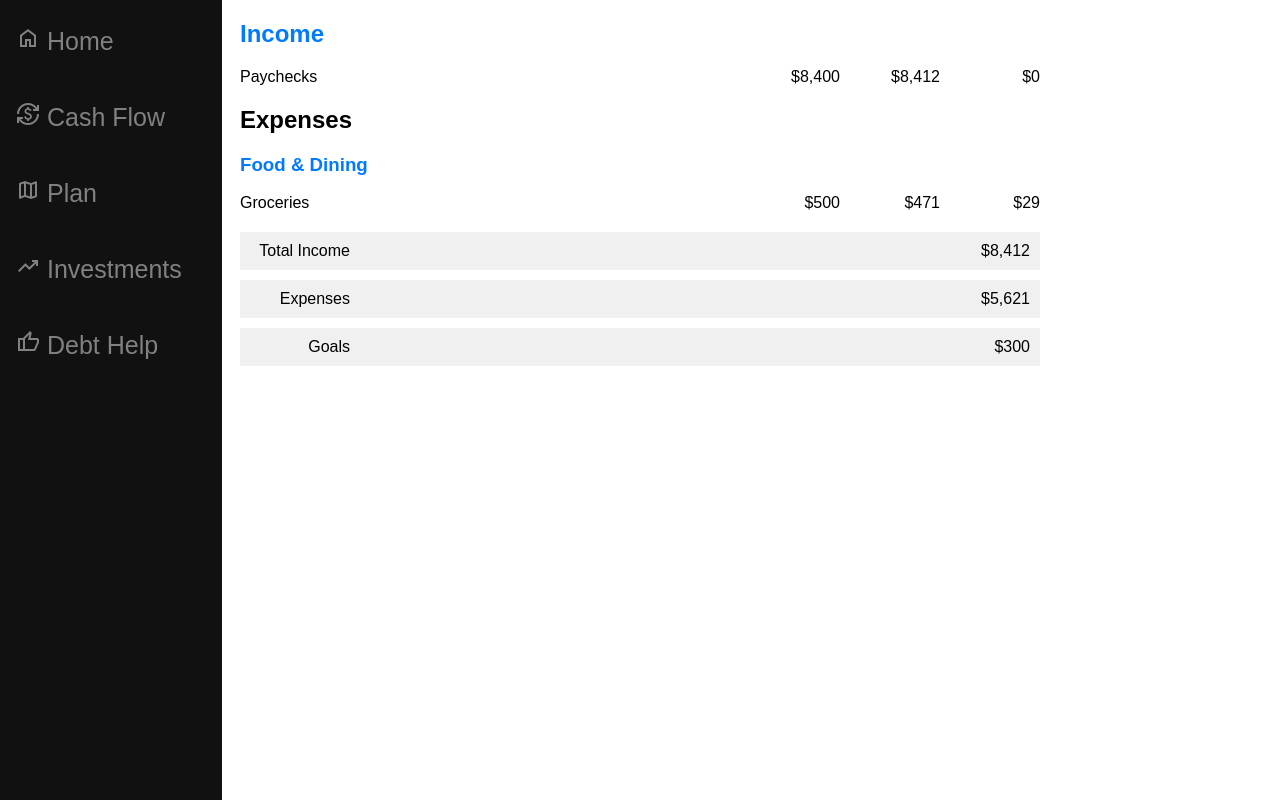
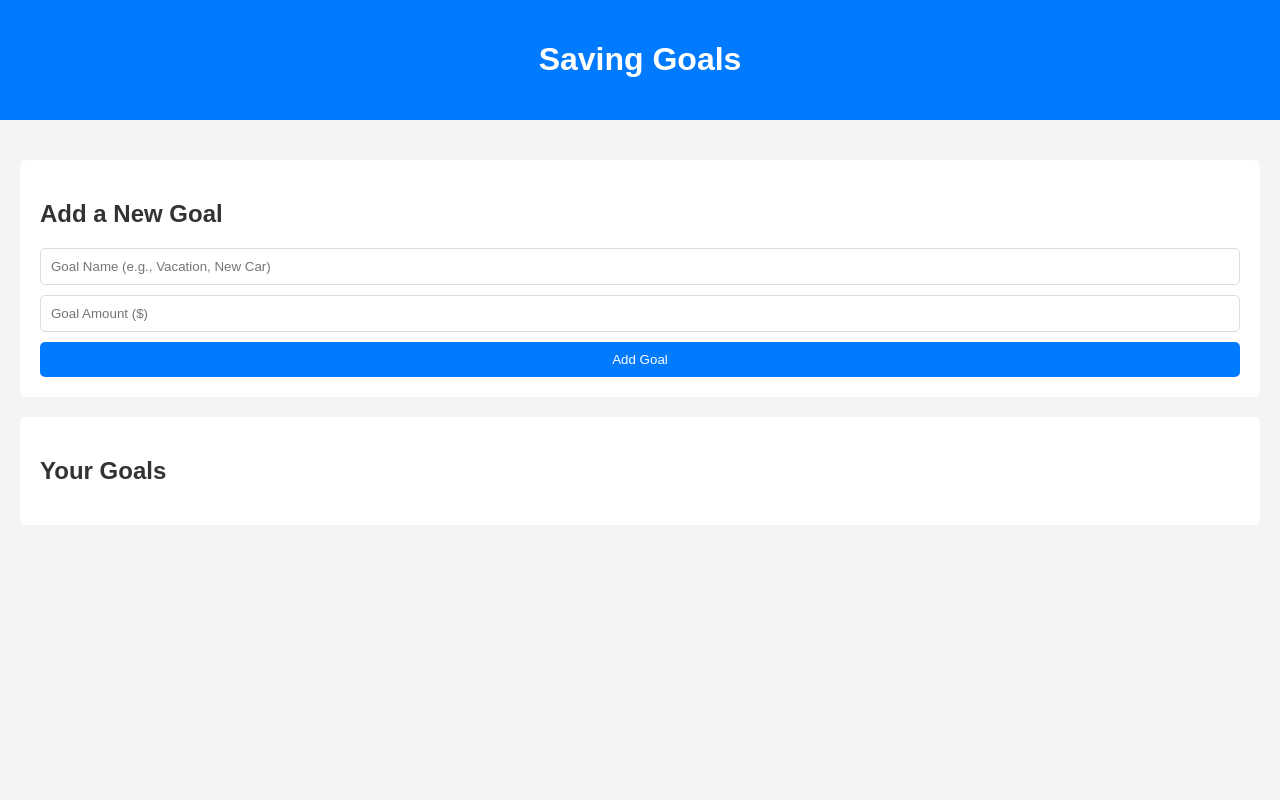
Before and after one commit to Austin-Brock/UGA-Hacks, a plain HTML site: page htmlFiles/plan.html in a window 1280 px wide. Drawn offline with nearby package versions, Linux system fonts and the light colour scheme.

Commit message:
added new layout for the plan tab

```diff
--- a/cssFiles/plan.css
+++ b/cssFiles/plan.css
@@ -1,53 +1,60 @@
 body {
     font-family: Arial, sans-serif;
+    margin: 0;
+    padding: 0;
+    background-color: #f4f4f4;
 }
 
-.budget-tracker {
-    max-width: 800px;
-    margin: 0 auto;
+header {
+    background-color: #007bff;
+    color: #ffffff;
+    padding: 20px;
+    text-align: center;
 }
 
-.section {
-    margin-bottom: 20px;
+main {
+    padding: 20px;
 }
 
-.item,
-.summary-item {
-    display: flex;
-    justify-content: space-between;
-    margin-bottom: 10px;
+.goal-form, .goal-list {
+    background-color: #ffffff;
+    margin-top: 20px;
+    padding: 20px;
+    border-radius: 5px;
 }
 
-.item .description,
-.summary-item div {
-    flex: 1;
+.goal-form h2, .goal-list h2 {
+    color: #333333;
 }
 
-.item .budget,
-.item .actual,
-.item .remaining,
-.summary-item div {
-    flex: 0 0 100px;
-    text-align: right;
+#goalForm {
+    display: flex;
+    flex-direction: column;
 }
 
-.income h2,
-.expenses h3 {
-    color: #007bff;
+#goalForm input[type="text"], #goalForm input[type="number"] {
+    margin-bottom: 10px;
+    padding: 10px;
+    border: 1px solid #dddddd;
+    border-radius: 5px;
 }
 
-.summary-item {
-    background-color: #f0f0f0;
+#goalForm button {
+    background-color: #007bff;
+    color: white;
     padding: 10px;
+    border: none;
+    border-radius: 5px;
+    cursor: pointer;
 }
 
-/* Add custom styles for colors, borders, etc. */
-
-/* For negative remaining balance */
-.negative {
-    color: red;
+#goalForm button:hover {
+    background-color: #0375ee;
 }
 
+#goalsContainer {
+    margin-top: 20px;
+}
 
 .sidenav {
     height: 100%;
--- a/htmlFiles/plan.html
+++ b/htmlFiles/plan.html
@@ -1,78 +1,31 @@
 <!DOCTYPE html>
 <html lang="en">
-
 <head>
     <meta charset="UTF-8">
     <meta name="viewport" content="width=device-width, initial-scale=1.0">
-    <title>Pie Chart</title>
-    <script src="https://cdn.jsdelivr.net/npm/chart.js"></script>
-    <link rel="stylesheet" href="/cssFiles/plan.css"> <!-- Assuming you have a common stylesheet -->
-    <link rel="stylesheet"
-        href="https://fonts.googleapis.com/css2?family=Material+Symbols+Outlined:opsz,wght,FILL,GRAD@20..48,100..700,0..1,-50..200" />
+    <title>Saving Goals</title>
+    <link rel="stylesheet" href="/cssFiles/plan.css">
 </head>
-
 <body>
-    <div class="sidenav">
-        <a href="home.html"><span class="material-symbols-outlined">home</span> Home</a>
-        <a href="cash.html"><span class="material-symbols-outlined">
-                currency_exchange
-            </span> Cash Flow</a>
-        <a href="plan.html"> <span class="material-symbols-outlined">
-                map
-            </span> Plan</a>
-        <a href="investment.html"><span class="material-symbols-outlined">
-                trending_up
-            </span> Investments</a>
-        <a href="debtHelp.html"><span class="material-symbols-outlined">
-                thumb_up
-            </span> Debt Help</a>
-    </div>
-    <div class="budget-tracker">
-
-        <div class="section income">
-            <h2>Income</h2>
-            <div class="item">
-                <div class="description">Paychecks</div>
-                <div class="budget">$8,400</div>
-                <div class="actual">$8,412</div>
-                <div class="remaining">$0</div>
+    <header>
+        <h1>Saving Goals</h1>
+    </header>
+    <main>
+        <section class="goal-form">
+            <h2>Add a New Goal</h2>
+            <form id="goalForm">
+                <input type="text" id="goalName" name="goalName" placeholder="Goal Name (e.g., Vacation, New Car)" required>
+                <input type="number" id="goalAmount" name="goalAmount" placeholder="Goal Amount ($)" required>
+                <button type="submit">Add Goal</button>
+            </form>
+        </section>
+        <section class="goal-list">
+            <h2>Your Goals</h2>
+            <div id="goalsContainer">
+                <!-- Goals will be displayed here -->
             </div>
-            <!-- Repeat for other income sources -->
-        </div>
-
-        <div class="section expenses">
-            <h2>Expenses</h2>
-            <div class="category">
-                <h3>Food & Dining</h3>
-                <div class="item">
-                    <div class="description">Groceries</div>
-                    <div class="budget">$500</div>
-                    <div class="actual">$471</div>
-                    <div class="remaining">$29</div>
-                </div>
-                <!-- Repeat for other expense items -->
-            </div>
-            <!-- Repeat for other expense categories -->
-        </div>
-
-        <div class="summary">
-            <div class="summary-item">
-                <div>Total Income</div>
-                <div>$8,412</div>
-            </div>
-            <div class="summary-item">
-                <div>Expenses</div>
-                <div>$5,621</div>
-            </div>
-            <div class="summary-item">
-                <div>Goals</div>
-                <div>$300</div>
-            </div>
-            <!-- Add more summary items if needed -->
-        </div>
-
-    </div>
+        </section>
+    </main>
+    <script src="/javscriptFiles/plan.js"></script>
 </body>
-
 </html>
-</body>
--- /dev/null
+++ b/javscriptFiles/plan.js
@@ -0,0 +1,19 @@
+document.getElementById('goalForm').addEventListener('submit', function(event) {
+    event.preventDefault(); // Prevent the form from submitting the traditional way
+
+    // Get user input
+    var goalName = document.getElementById('goalName').value;
+    var goalAmount = document.getElementById('goalAmount').value;
+
+    // Create a new div element for the goal
+    var goalItem = document.createElement('div');
+    goalItem.classList.add('goal-item');
+    goalItem.innerHTML = `<p>${goalName}: $${goalAmount}</p>`;
+
+    // Append the new goal to the goals container
+    document.getElementById('goalsContainer').appendChild(goalItem);
+
+    // Reset the form fields
+    document.getElementById('goalName').value = '';
+    document.getElementById('goalAmount').value = '';
+});
```
